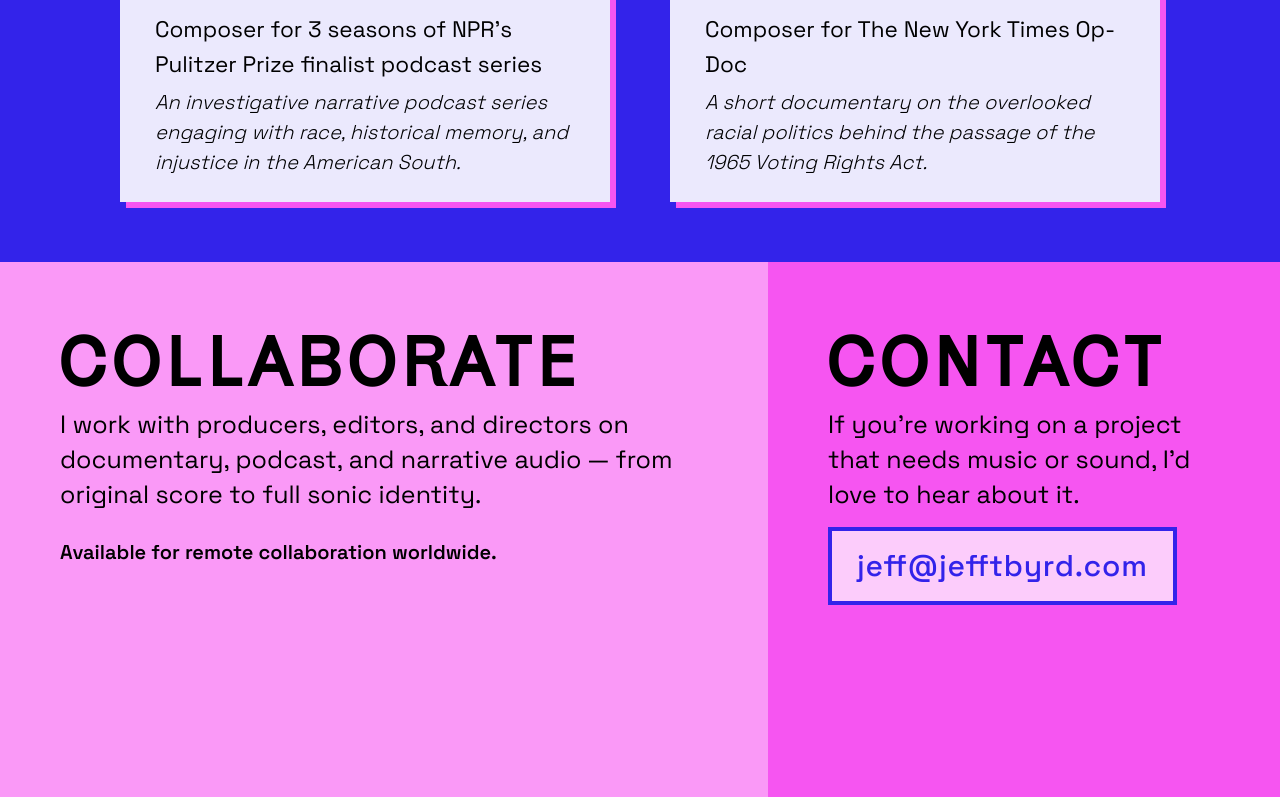
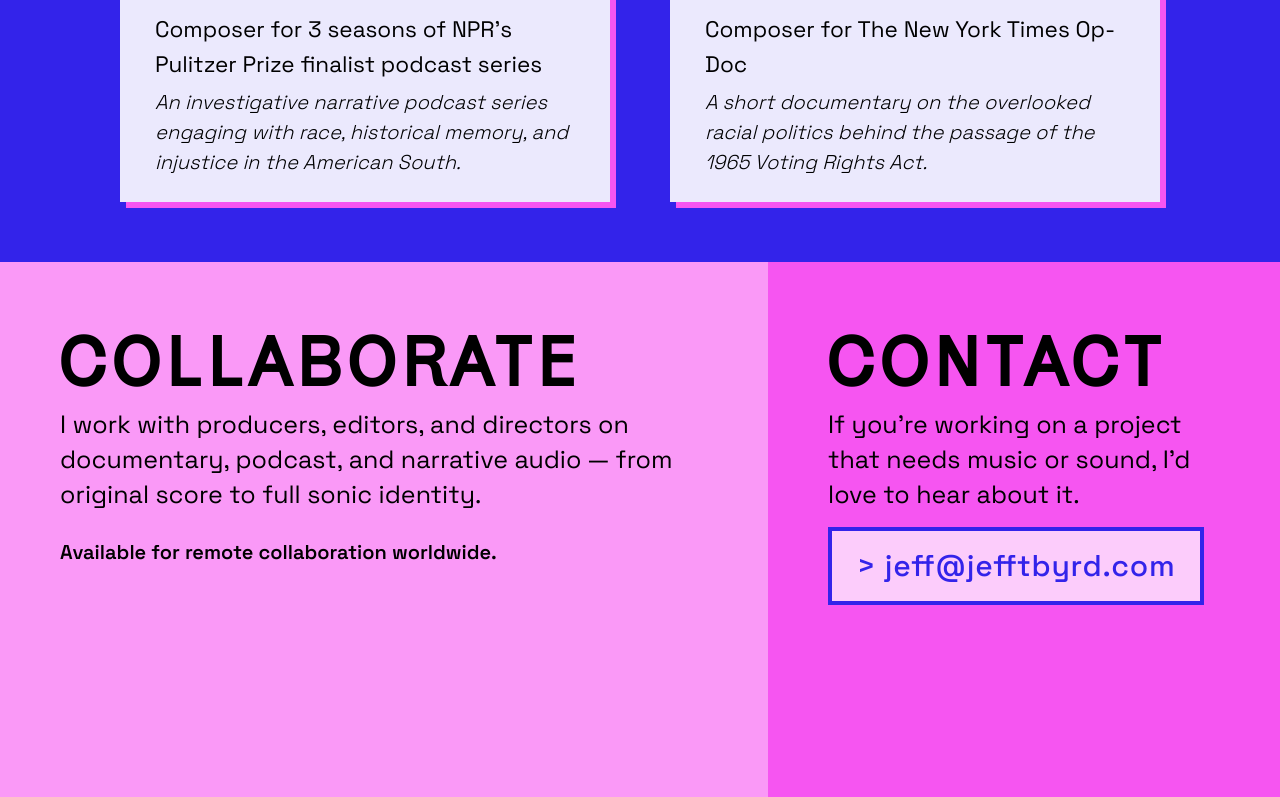
Before and after one commit to jefftbyrd/jefftbyrd.com, a Next.js app: page / in a window 1280 px wide. Shown: the part 1261-2058 px from the top of the page. Built offline with nearby package versions, Linux system fonts and the light colour scheme.

Commit message:
update Contact

```diff
--- a/src/components/Contact.jsx
+++ b/src/components/Contact.jsx
@@ -22,7 +22,7 @@ export default function Contact() {
           href="mailto:jeff@jefftbyrd.com"
           target="_blank"
         >
-          jeff@jefftbyrd.com
+          &gt; jeff@jefftbyrd.com
         </a>
       </div>
     </div>
```
